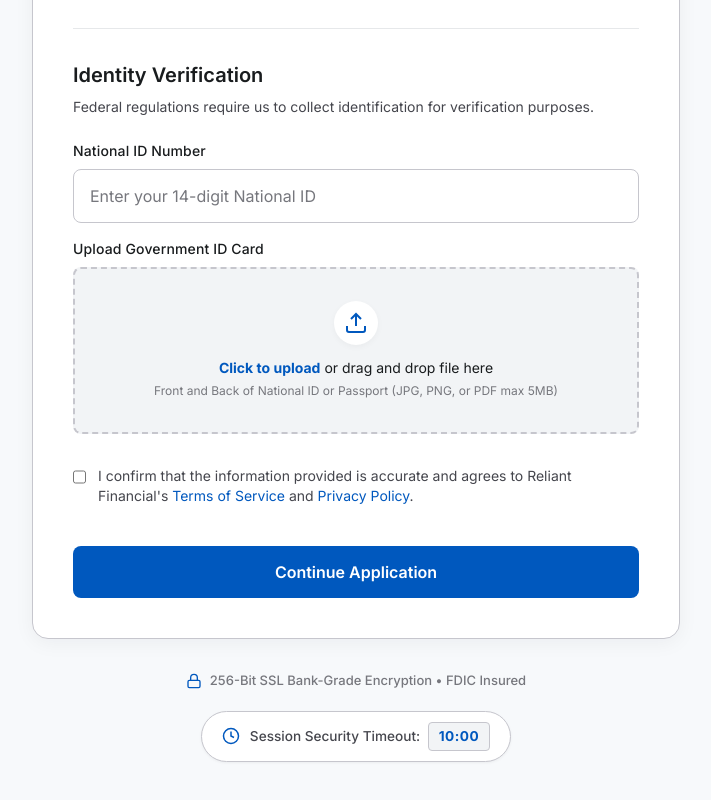
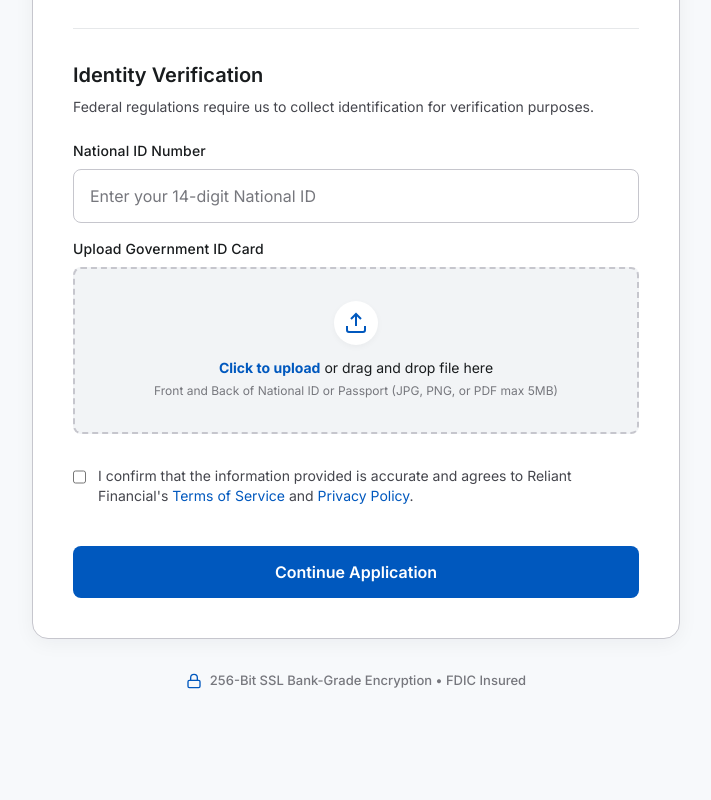
Before and after one commit to YYousabFouad/Bankist, a plain HTML site: page HTMLs/create.html in a window 1280 px wide. Shown: the part 668-1468 px from the top of the page, without its empty margins (284-995 px from the left). After the commit the page ends 1439 px from the top, so only its background shows below. Drawn offline with Linux system fonts and the light colour scheme.

Commit message:
update the create html file

```diff
--- a/HTMLs/create.html
+++ b/HTMLs/create.html
@@ -326,27 +326,6 @@
         </svg>
         <span>256-Bit SSL Bank-Grade Encryption &bull; FDIC Insured</span>
       </footer>
-
-      <!-- Application Session Timer Banner -->
-      <div class="session-timer-card" id="timerContainer">
-        <div class="timer-icon">
-          <svg
-            width="18"
-            height="18"
-            viewBox="0 0 24 24"
-            fill="none"
-            stroke="currentColor"
-            stroke-width="2"
-          >
-            <circle cx="12" cy="12" r="10" />
-            <polyline points="12 6 12 12 16 14" />
-          </svg>
-        </div>
-        <div class="timer-content">
-          <span class="timer-label">Session Security Timeout:</span>
-          <span id="sessionTimer" class="timer-countdown">10:00</span>
-        </div>
-      </div>
     </main>
     <script type="module" src="../Js/create.js"></script>
   </body>
```
